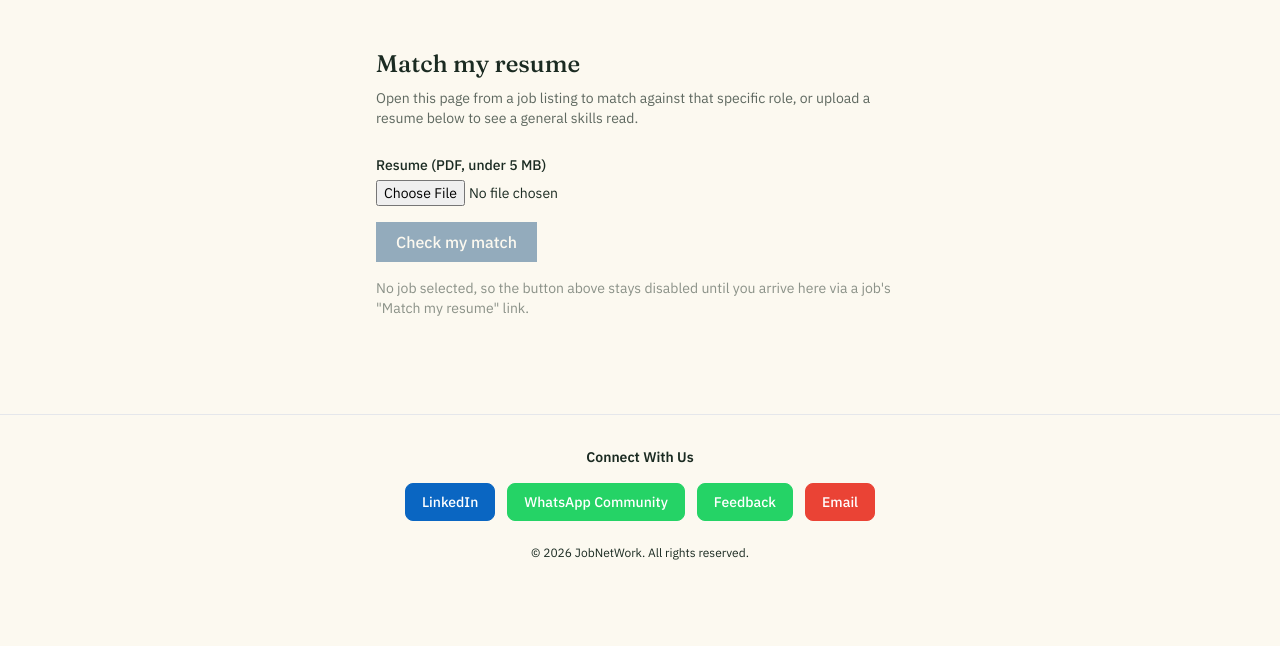
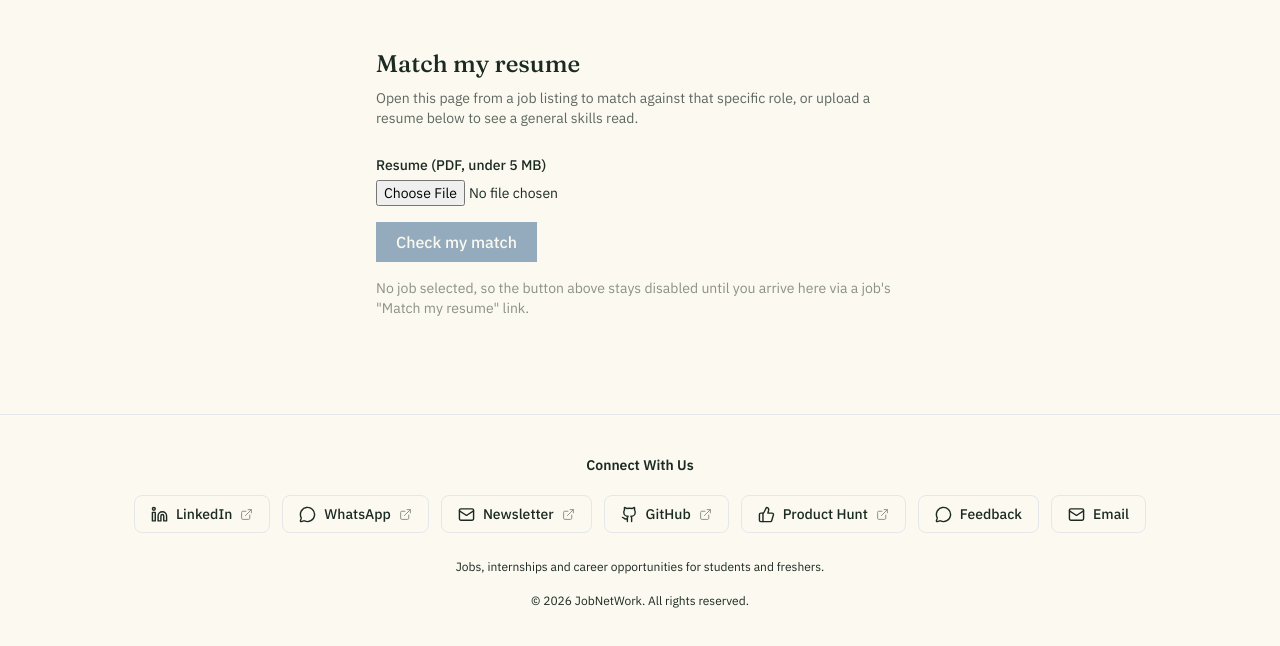
Before and after one commit to tinaaswanii/JobNetWork, a Next.js app: page /match in a window 1280 px wide. Shown: the top 646 px of the page. Built offline with nearby package versions, Linux system fonts and the light colour scheme.

Commit message:
Update Footer.tsx

```diff
--- a/components/Footer.tsx
+++ b/components/Footer.tsx
@@ -1,48 +1,108 @@
+import {
+  Linkedin,
+  MessageCircle,
+  Mail,
+  Github,
+  ExternalLink,
+  ThumbsUp,
+} from "lucide-react";
+
 export default function Footer() {
+  const socialLinks = [
+    {
+      name: "LinkedIn",
+      href: "https://www.linkedin.com/company/job-net-work/",
+      icon: Linkedin,
+      label: "LinkedIn",
+    },
+    {
+      name: "WhatsApp",
+      href: "https://chat.whatsapp.com/L9DG89VrT4V2UFjFkpv0Ok",
+      icon: MessageCircle,
+      label: "WhatsApp",
+    },
+    {
+      name: "Newsletter",
+      href: "https://www.linkedin.com/newsletters/jobnetwork-job-drops-7509184400451010561",
+      icon: Mail,
+      label: "Newsletter",
+    },
+    {
+      name: "GitHub",
+      href: "https://github.com/tinaaswanii/JobNetWork",
+      icon: Github,
+      label: "GitHub",
+    },
+    {
+      name: "Product Hunt",
+      href: "https://www.producthunt.com/products/jobnetwork?utm_source=other&utm_medium=social",
+      icon: ThumbsUp,
+      label: "Product Hunt",
+    },
+  ];
+
   return (
-    <footer className="mt-12 border-t px-6 py-8">
-      <div className="text-center">
-        <h3 className="text-sm font-semibold">Connect With Us</h3>
+    <footer className="mt-12 border-t px-4 py-10 sm:px-6">
+      <div className="mx-auto max-w-6xl">
+        <div className="flex flex-col items-center text-center">
+          <h3 className="text-sm font-semibold text-ink">
+            Connect With Us
+          </h3>
 
-        <div className="mt-4 flex flex-wrap items-center justify-center gap-3">
+          <div className="mt-5 flex flex-wrap items-center justify-center gap-2 sm:gap-3">
+            {socialLinks.map((link) => {
+              const Icon = link.icon;
+
+              return (
                 <a
-            href="https://www.linkedin.com/in/tinaaswanii/"
+                  key={link.name}
+                  href={link.href}
                   target="_blank"
                   rel="noopener noreferrer"
-            className="rounded-lg border border-[#0A66C2] bg-[#0A66C2] px-4 py-2 text-sm font-medium text-white transition hover:bg-[#084f96]"
+                  aria-label={`JobNetWork on ${link.name}`}
+                  className="inline-flex items-center gap-2 rounded-lg border px-3 py-2 text-sm font-medium text-ink transition hover:-translate-y-0.5 hover:bg-muted/40 sm:px-4"
                 >
-            LinkedIn
+                  <Icon size={17} strokeWidth={2} />
+                  <span>{link.label}</span>
+                  <ExternalLink
+                    size={13}
+                    strokeWidth={1.8}
+                    className="hidden opacity-50 sm:block"
+                  />
                 </a>
-
-          <a
-            href="https://chat.whatsapp.com/L9DG89VrT4V2UFjFkpv0Ok"
-            target="_blank"
-            rel="noopener noreferrer"
-            className="rounded-lg border border-[#25D366] bg-[#25D366] px-4 py-2 text-sm font-medium text-white transition hover:bg-[#1da851]"
-          >
-            WhatsApp Community
-          </a>
+              );
+            })}
 
             <a
               href="https://wa.me/916262158299"
               target="_blank"
               rel="noopener noreferrer"
-            className="rounded-lg border border-[#25D366] bg-[#25D366] px-4 py-2 text-sm font-medium text-white transition hover:bg-[#1da851]"
+              aria-label="Send feedback to JobNetWork"
+              className="inline-flex items-center gap-2 rounded-lg border px-3 py-2 text-sm font-medium text-ink transition hover:-translate-y-0.5 hover:bg-muted/40 sm:px-4"
             >
-            Feedback
+              <MessageCircle size={17} strokeWidth={2} />
+              <span>Feedback</span>
             </a>
 
             <a
               href="mailto:thedigitalldreamerr@gmail.com"
-            className="rounded-lg border border-[#EA4335] bg-[#EA4335] px-4 py-2 text-sm font-medium text-white transition hover:bg-[#c5221f]"
+              aria-label="Email JobNetWork"
+              className="inline-flex items-center gap-2 rounded-lg border px-3 py-2 text-sm font-medium text-ink transition hover:-translate-y-0.5 hover:bg-muted/40 sm:px-4"
             >
-            Email
+              <Mail size={17} strokeWidth={2} />
+              <span>Email</span>
             </a>
           </div>
 
-        <p className="mt-6 text-xs text-muted-foreground">
+          <p className="mt-6 max-w-md text-xs leading-5 text-muted-foreground">
+            Jobs, internships and career opportunities for students and
+            freshers.
+          </p>
+
+          <p className="mt-4 text-xs text-muted-foreground">
             © {new Date().getFullYear()} JobNetWork. All rights reserved.
           </p>
+        </div>
       </div>
     </footer>
   );
```
Lines whose indentation alone changed are shown as unchanged.
